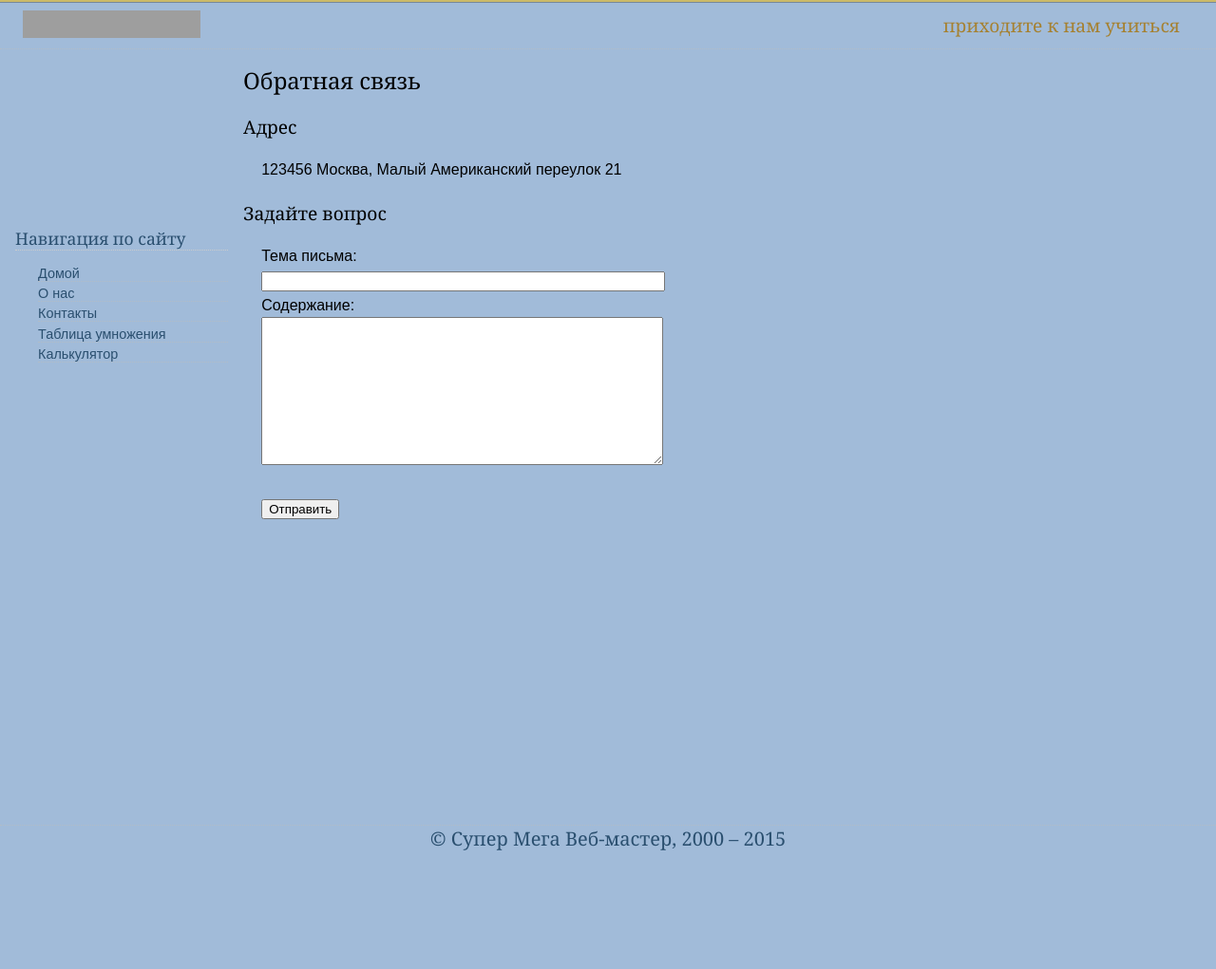
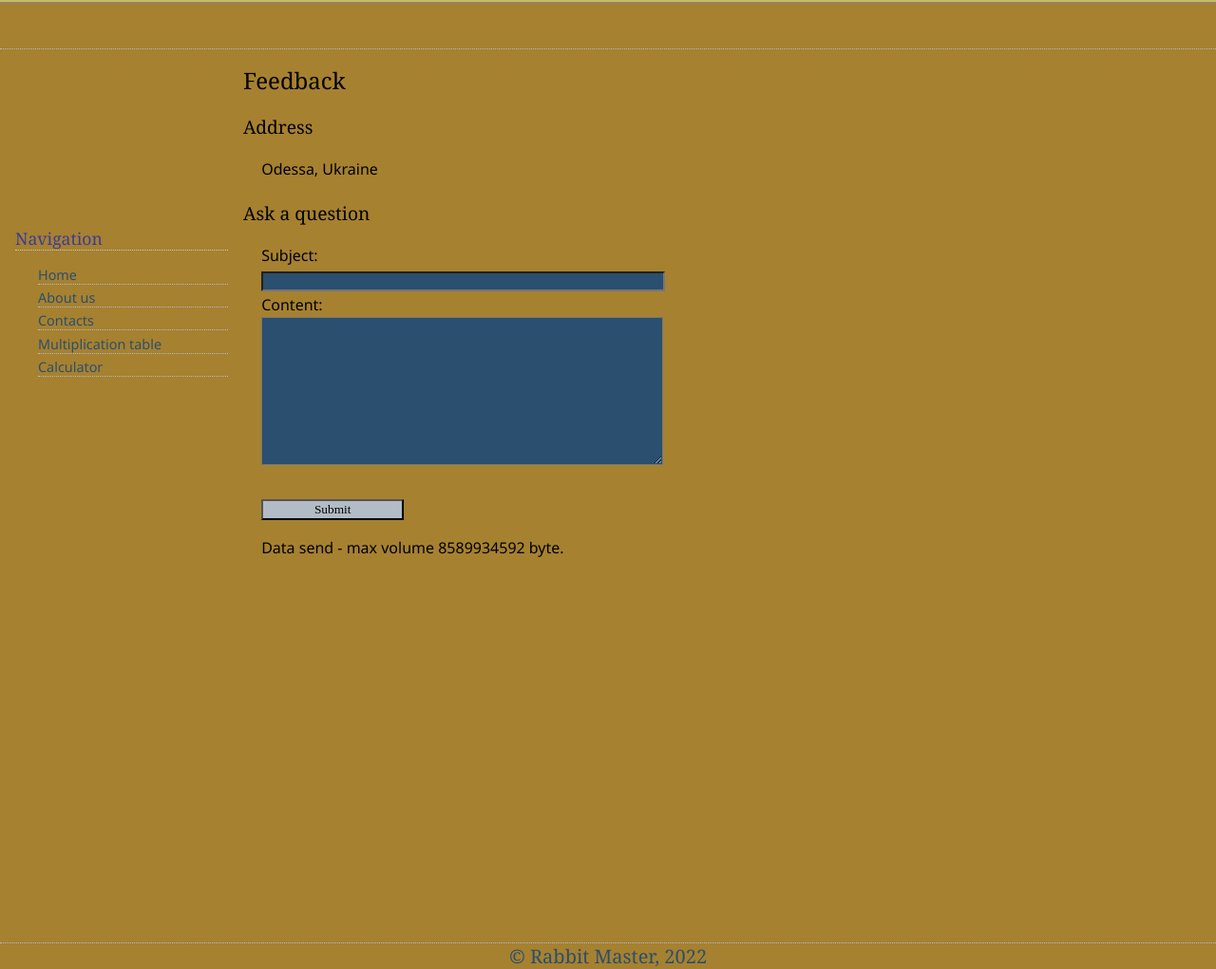
Before and after one commit to rigander/PHP-Basics, a PHP site: page /contact.php in a window 1280 px wide. Shown: the whole page at 95% size. Before the commit the page ends 896 px from the top, so only its background shows below. Run offline with PHP 8.4, Linux system fonts and the light colour scheme; grey boxes are pictures that could not be loaded.

Commit message:
contact.php data volume calc

```diff
--- a/contact.php
+++ b/contact.php
@@ -2,62 +2,79 @@
 <html>
 
 <head>
-  <title>Контакты</title>
+  <title>Contact details</title>
   <meta charset="utf-8" />
-  <link rel="stylesheet" href="style.css" />
+  <link rel="stylesheet" href="./styles/style.css" />
 </head>
 
-<body>
+<body style="background-color: #a68130" id="contact-body">
 
   <div id="header">
-    <!-- Верхняя часть страницы -->
-    <img src="logo.gif" width="187" height="29" alt="Наш логотип" class="logo" />
-    <span class="slogan">приходите к нам учиться</span>
-    <!-- Верхняя часть страницы -->
   </div>
 
   <div id="content">
     <!-- Заголовок -->
-    <h1>Обратная связь</h1>
+    <h1>Feedback</h1>
     <!-- Заголовок -->
     <!-- Область основного контента -->
-    <h3>Адрес</h3>
-    <p>123456 Москва, Малый Американский переулок 21</p>
-    <h3>Задайте вопрос</h3>
+      <?
+      $size = ini_get("post_max_size");
+      $last = substr($size, -1);
+      $allNumbers = $size * 1;
+      $kB = "1024";
+      $mB = $kB*1024;
+      $gB = $mB*1024;
+      $result = "";
+      switch ($last) {
+          case "K":
+              $result = $allNumbers * $kB;
+          case "M":
+              $result = $allNumbers * $mB;
+          case "G":
+              $result = $allNumbers * $gB;
+      }
+      ?>
+    <h3>Address</h3>
+    <p>Odessa, Ukraine</p>
+    <h3>Ask a question</h3>
     <form action='' method='post'>
-      <label>Тема письма: </label>
+      <label>Subject: </label>
       <br />
-      <input name='subject' type='text' size="50" />
+      <input style="background-color: #2A4F6F" name='subject' type='text' size="50" />
       <br />
-      <label>Содержание: </label>
+      <label>Content: </label>
       <br />
-      <textarea name='body' cols="50" rows="10"></textarea>
+      <textarea style="background-color: #2A4F6F" name='body' cols="50" rows="10"></textarea>
       <br />
       <br />
-      <input type='submit' value='Отправить' />
+      <input style=" font-family: AIGDT; background-color: #B2BCC6; width: 150px;" type='submit' value='Submit' />
     </form>
+      <p>Data send - max volume <?= $result ?> byte.</p>
     <!-- Область основного контента -->
   </div>
+  <br>
+  <br>
   <div id="nav">
-    <h2>Навигация по сайту</h2>
+    <h2 style="color:#3b3b9b;">Navigation</h2>
     <!-- Меню -->
     <ul>
-      <li><a href='index.php'>Домой</a>
+      <li><a href='index.php'>Home</a>
       </li>
-      <li><a href='about.php'>О нас</a>
+      <li><a href='about.php'>About us</a>
       </li>
-      <li><a href='contact.php'>Контакты</a>
+      <li><a href='contact.php'>Contacts</a>
       </li>
-      <li><a href='table.php'>Таблица умножения</a>
+      <li><a href='table.php'>Multiplication table</a>
       </li>
-      <li><a href='calc.php'>Калькулятор</a>
+      <li><a href='calc.php'>Calculator</a>
       </li>
     </ul>
     <!-- Меню -->
   </div>
+  <br>
   <div id="footer">
     <!-- Нижняя часть страницы -->
-    &copy; Супер Мега Веб-мастер, 2000 &ndash; 2015
+    &copy; Rabbit Master, 2022
     <!-- Нижняя часть страницы -->
   </div>
 </body>
--- a/styles/style.css
+++ b/styles/style.css
@@ -115,3 +115,7 @@ form {
   background-color: transparent;
   font-size: 20px;
 }
+
+#contact-body{
+  font-family: "Segoe UI";
+}
```
